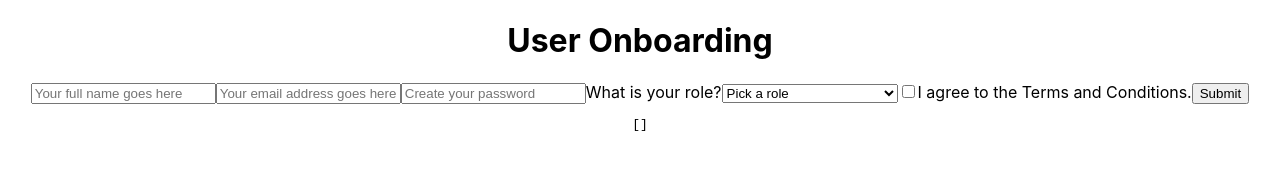
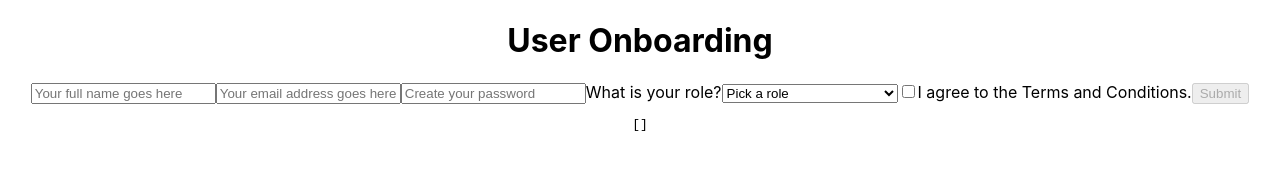
Before and after one commit to angelynaliem/User-Onboarding, a React (Create React App) app: page / in a window 1280 px wide. Shown: the top 173 px of the page. Built offline with nearby package versions, Linux system fonts and the light colour scheme.

Commit message:
Added useEffect to enable button

```diff
--- a/src/Components/Form.js
+++ b/src/Components/Form.js
@@ -27,7 +27,7 @@ const Form = () => {
     const [serverError, setServerError] = useState("")
 
     //Creating button state to disable if input does not meet requirements/is not validated
-    const [button, setButton] = useState();
+    const [button, setButton] = useState(true);
 
 
     //Creating form schema using Yup
@@ -93,18 +93,13 @@ const Form = () => {
         setForm(newData)
     }
 
-
-//   // whenever state updates, validate the entire form. if valid, then change button to be enabled.
-//   useEffect(() => {
-//     formSchema.isValid(formState).then((isValid) => {
-//       // isValid is a boolean
-//       // !true === false
-//       // !false === true
-//       // if the form is valid, and we take the opposite --> we do not want disabled btn
-//       // if the form is invalid (false) and we take the opposite (!) --> we will disable the btn
-//       setButtonDisabled(!isValid); // true means btn will be disabled
-//     });
-//   }, [formState]);
+    //If everything checks, then button is enabled
+    useEffect(() => {
+        formSchema.isValid(form)
+        .then(isValid => {
+            setButton(!isValid)
+        })
+    }, [form])
 
     return (
 
@@ -179,7 +174,7 @@ const Form = () => {
 
             </label>
 
-            <button type = "submit">
+            <button type = "submit" disabled = {button}>
                 Submit
             </button>
 
```
